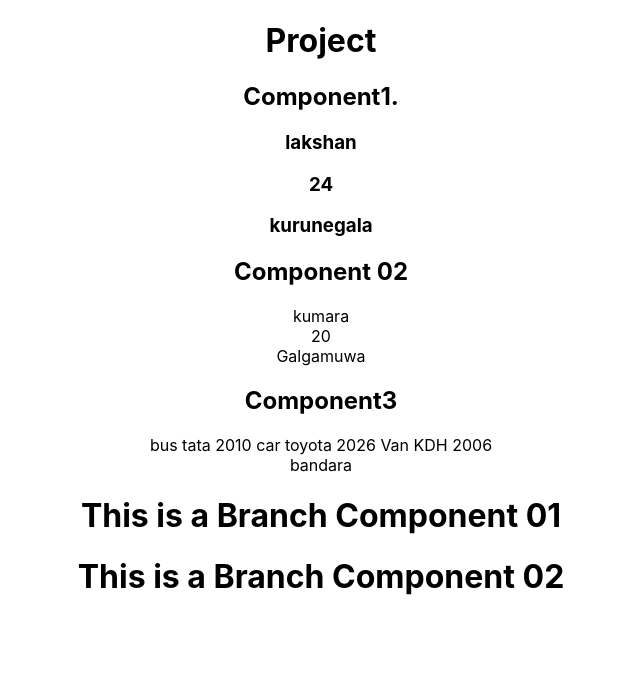
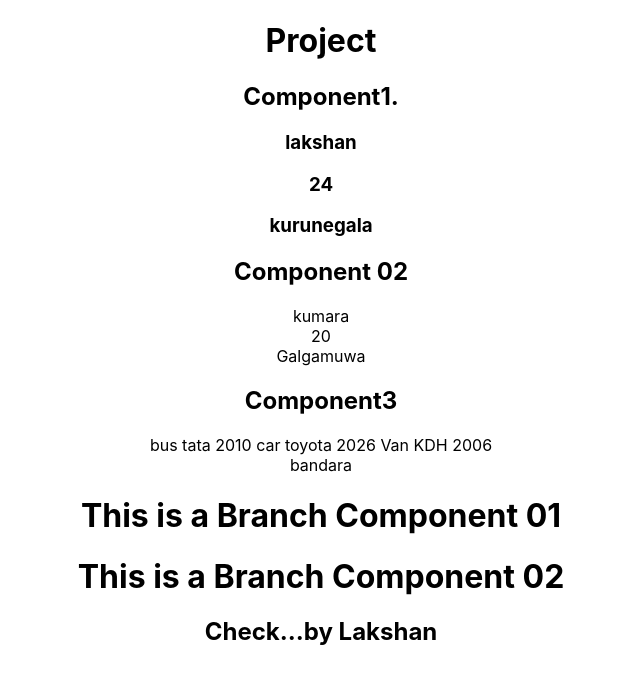
Before and after one commit to lakshan2000/reactApp, a React (Create React App) app: page / in a window 1280 px wide. Shown: the top 684 px of the page, without its empty margins (319-959 px from the left). Built offline with nearby package versions, Linux system fonts and the light colour scheme.

Commit message:
Add Check pullRequest file with arrow function

```diff
--- a/src/App.js
+++ b/src/App.js
@@ -5,6 +5,7 @@ import Component1 from './Components/Component1';
 import Component2 from './Components/Component2';
 import BranchComponent01 from './branch/BranchComponent01';
 import BranchComponent02 from './branch/BranchComponent02';
+import CheckPullRequest from './branch/CheckPullRequest';
 
 function App() {
 
@@ -19,6 +20,7 @@ function App() {
 
       <BranchComponent01/>
       <BranchComponent02/>
+      <CheckPullRequest>Lakshan</CheckPullRequest>
     </div>
   );
 }
--- a/src/branch/CheckPullRequest.js
+++ b/src/branch/CheckPullRequest.js
@@ -1,7 +1,10 @@
-const CheckPullRequest = () => {
-    <>
-        <h2>Check Pull Request</h2>
-    </>
+
+const CheckPullRequest = ({children}) => {
+    return(
+        <>
+            <h2>Check...by {children}</h2>
+        </>
+    );
 }
 
 export default CheckPullRequest;
```
